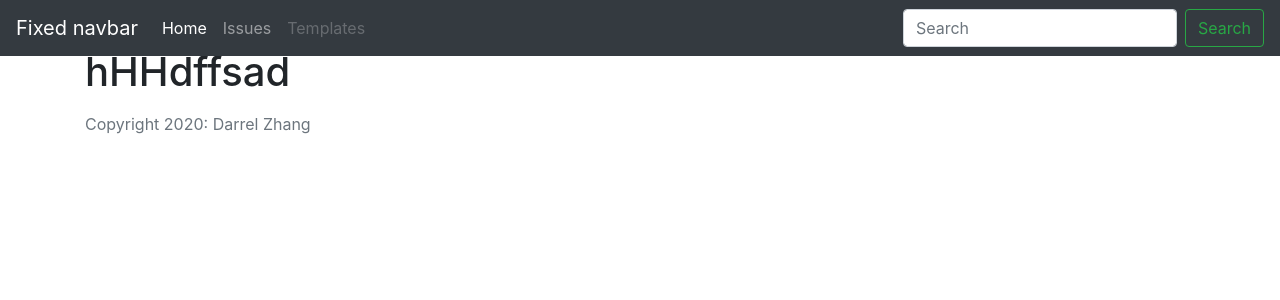
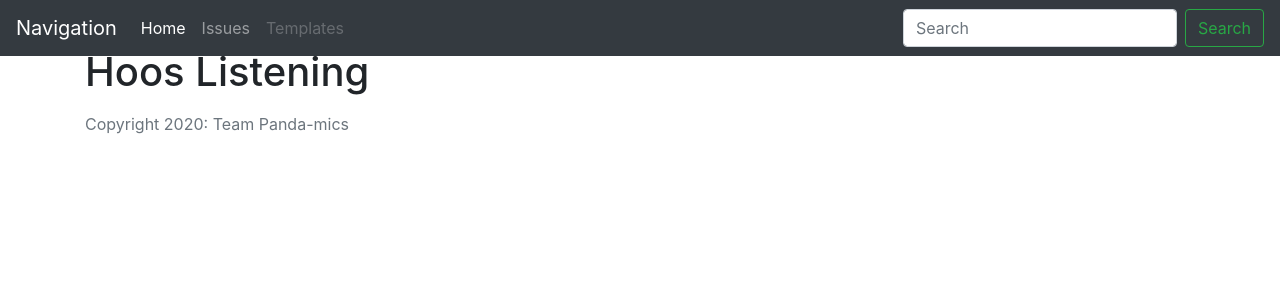
Before and after one commit to dzhang1024/CS3240, a Django app: template templates/base.html in a window 1280 px wide. Shown: the top 300 px of the page. Run offline with Django 3.2, Linux system fonts and the light colour scheme; the template is opened without the code that fills it, so the values that code supplies are empty; parts of the project's set-up code (start-up, migrations or seed data) failed here and were passed over; some libraries are stand-ins or nearby versions.

Commit message:
changed base.html to reflect changes

```diff
--- a/templates/base.html
+++ b/templates/base.html
@@ -14,7 +14,7 @@
     <header>
       <!-- Fixed navbar -->
       <nav class="navbar navbar-expand-md navbar-dark fixed-top bg-dark">
-        <a class="navbar-brand" href="#">Fixed navbar</a>
+        <a class="navbar-brand" href="#">Navigation</a>
         <button class="navbar-toggler" type="button" data-toggle="collapse" data-target="#navbarCollapse" aria-controls="navbarCollapse" aria-expanded="false" aria-label="Toggle navigation">
           <span class="navbar-toggler-icon"></span>
         </button>
@@ -40,7 +40,7 @@
 
     <!-- Begin page content -->
     <main role="main" class="container">
-      <h1 class="mt-5">hHHdffsad</h1>
+      <h1 class="mt-5">Hoos Listening</h1>
       <p class="lead">
           {%block content%}
           {%endblock%}
@@ -49,7 +49,7 @@
 
     <footer class="footer">
       <div class="container">
-        <span class="text-muted">Copyright 2020: Darrel Zhang</span>
+        <span class="text-muted">Copyright 2020: Team Panda-mics</span>
       </div>
     </footer>
   </body>
```
